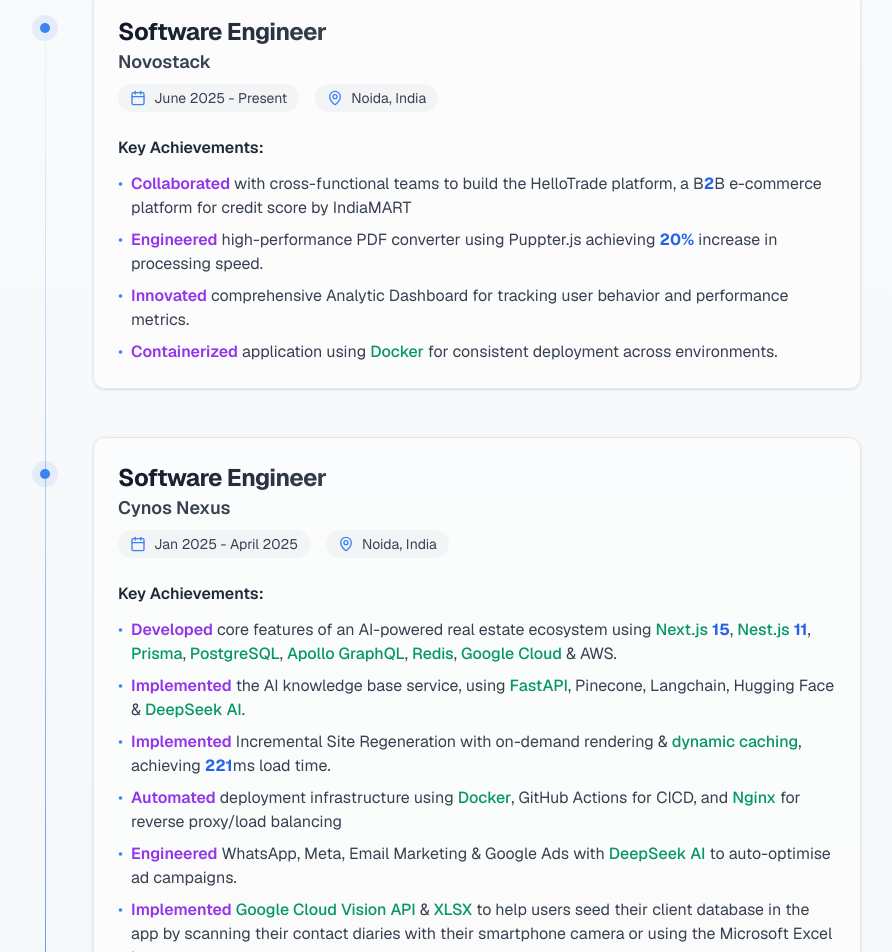
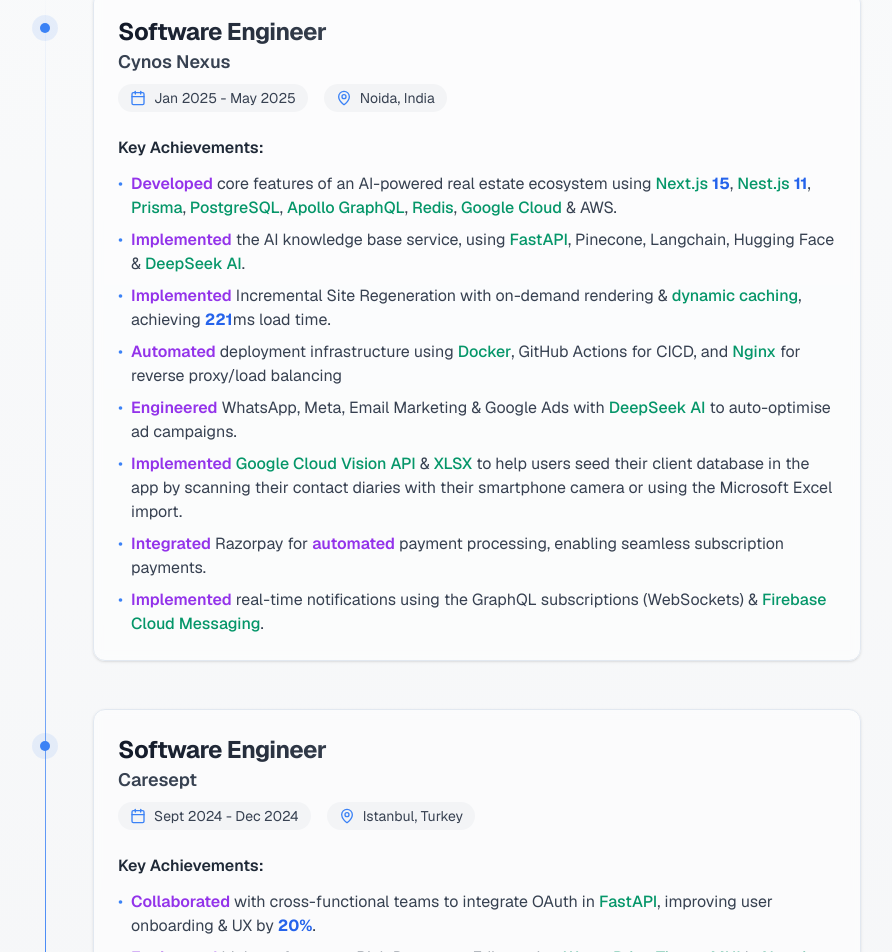
Before and after one commit to ankitadubey2004/my-portfolio, a Next.js app: page / in a window 1280 px wide. Shown: the part 1005-1957 px from the top of the page, without its empty margins (147-1039 px from the left). Built offline with nearby package versions, Linux system fonts and the light colour scheme.

Commit message:
Update Experience.tsx

```diff
--- a/components/Experience.tsx
+++ b/components/Experience.tsx
@@ -21,33 +21,33 @@
 }
 
 const experiences: ExperienceItem[] = [
-  {
-    position: 'Software Engineer',
-    company: 'Novostack',
-    period: 'June 2025 - Present',
-    location: 'Noida, India',
-    description: [
-      'Collaborated with cross-functional teams to build the HelloTrade platform, a B2B e-commerce platform for credit score by IndiaMART',
-      'Engineered high-performance PDF converter using Puppter.js achieving 20% increase in processing speed.',
-      'Innovated comprehensive Analytic Dashboard for tracking user behavior and performance metrics.',
-      'Containerized application using Docker for consistent deployment across environments.',
-    ],
-    skills: [
-      'Next.js',
-      'Nest.js',
-      'React',
-      'TypeScript',
-      'PostgreSQL',
-      'Shadcn UI',
-      'Puppeteer',
-      'Redis',
-    ],
-    images: ['/caresept.png'],
-  },
+  // {
+  //   position: 'Software Engineer',
+  //   company: 'Novostack',
+  //   period: 'June 2025 - Present',
+  //   location: 'Noida, India',
+  //   description: [
+  //     'Collaborated with cross-functional teams to build the HelloTrade platform, a B2B e-commerce platform for credit score by IndiaMART',
+  //     'Engineered high-performance PDF converter using Puppter.js achieving 20% increase in processing speed.',
+  //     'Innovated comprehensive Analytic Dashboard for tracking user behavior and performance metrics.',
+  //     'Containerized application using Docker for consistent deployment across environments.',
+  //   ],
+  //   skills: [
+  //     'Next.js',
+  //     'Nest.js',
+  //     'React',
+  //     'TypeScript',
+  //     'PostgreSQL',
+  //     'Shadcn UI',
+  //     'Puppeteer',
+  //     'Redis',
+  //   ],
+  //   images: ['/caresept.png'],
+  // },
   {
     position: 'Software Engineer',
     company: 'Cynos Nexus',
-    period: 'Jan 2025 - April 2025',
+    period: 'Jan 2025 - May 2025',
     location: 'Noida, India',
     description: [
       'Developed core features of an AI-powered real estate ecosystem using Next.js 15, Nest.js 11, Prisma, PostgreSQL, Apollo GraphQL, Redis, Google Cloud & AWS.',
```
